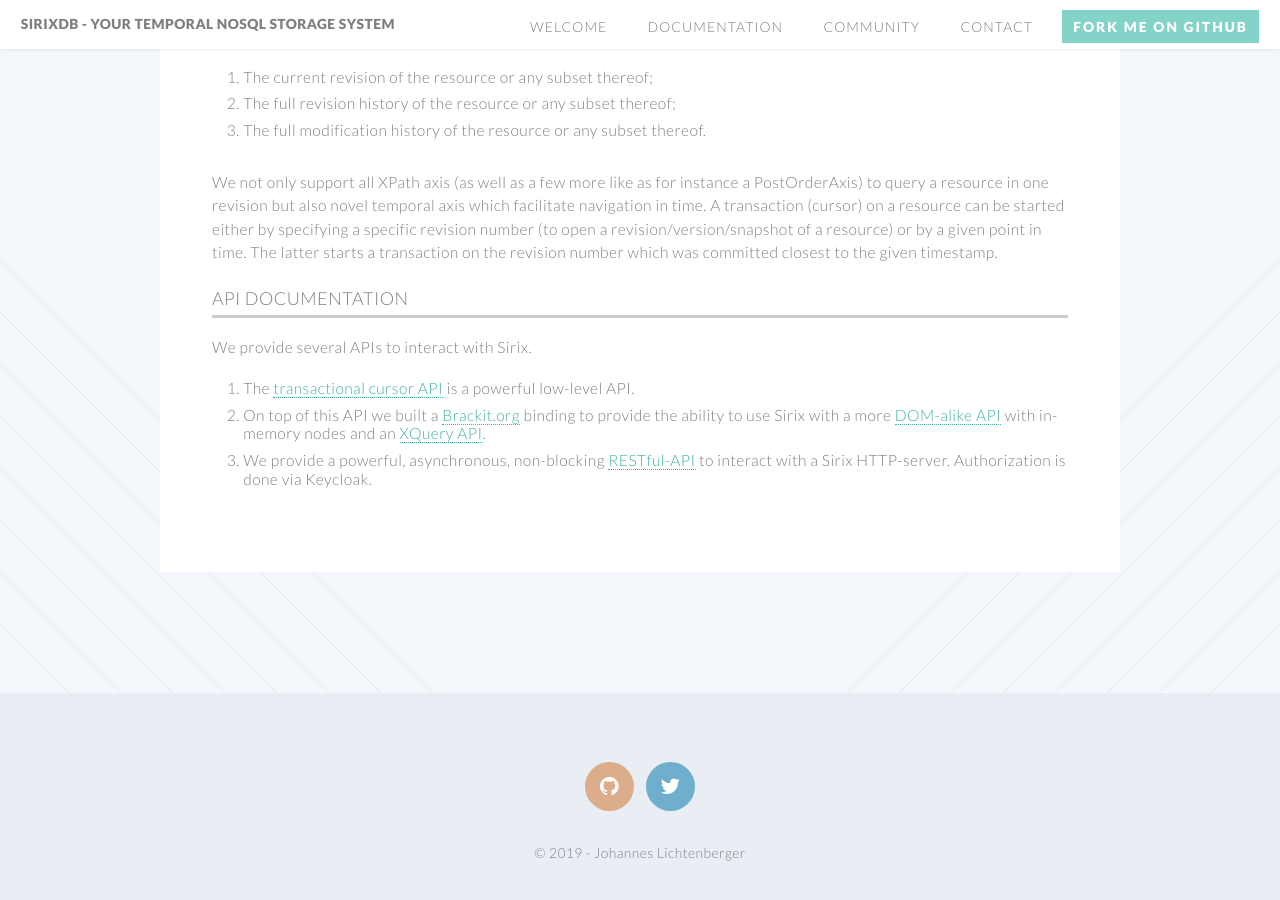
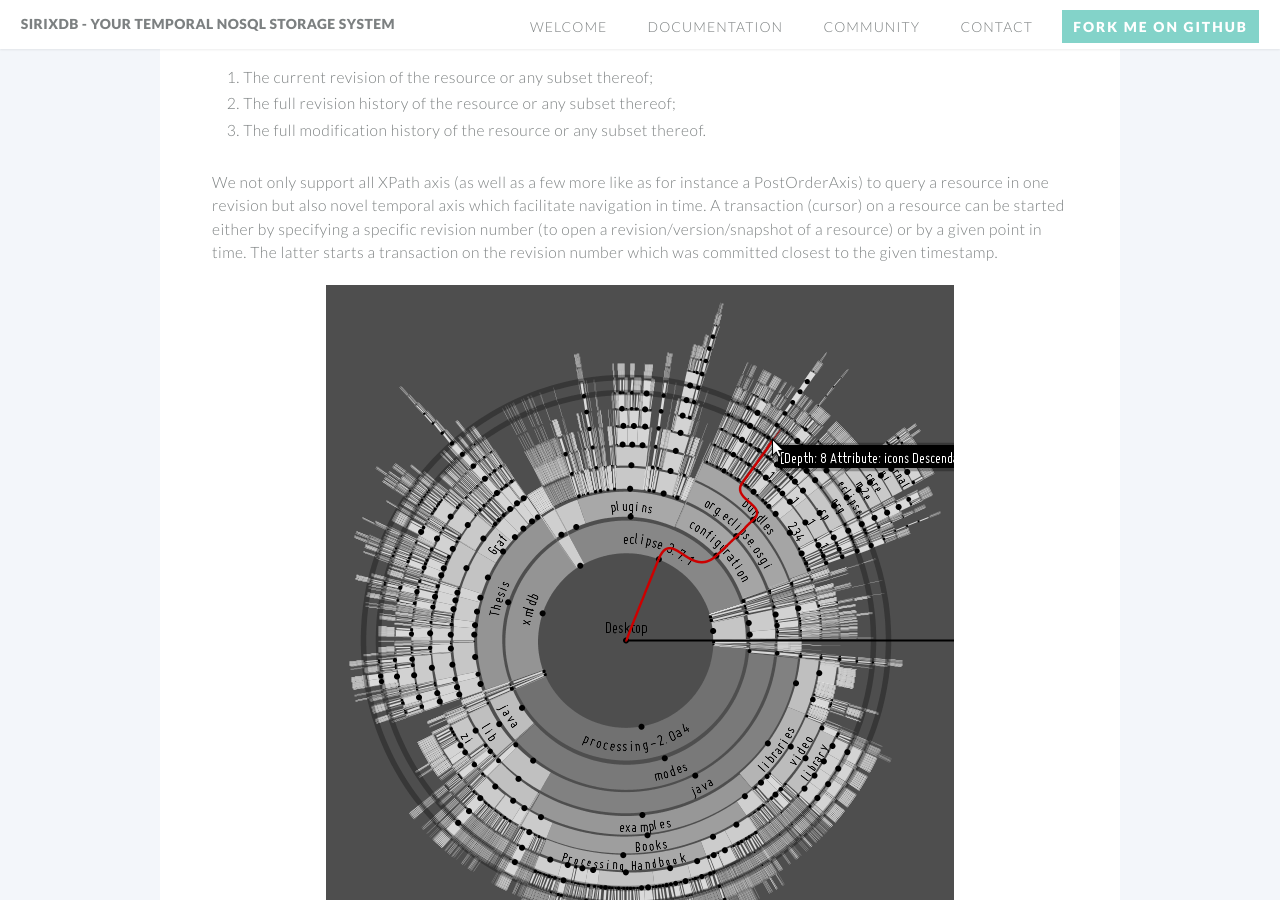
Before and after one commit to sirixdb/sirixdb.github.io, a Jekyll site: the page built from documentation.md, in a window 1280 px wide and 900 px high, scrolled down 661 px. Built offline with Jekyll 4.4.1, drawn with Linux system fonts in a browser that asks for light colours; our own code applies the rules of GitHub Pages for plain Markdown files.

Commit message:
Update documentation.md

```diff
--- a/documentation.md
+++ b/documentation.md
@@ -12,6 +12,10 @@
 
 We not only support all XPath axis (as well as a few more like as for instance a PostOrderAxis) to query a resource in one revision but also novel temporal axis which facilitate navigation in time. A transaction (cursor) on a resource can be started either by specifying a specific revision number (to open a revision/version/snapshot of a resource) or by a given point in time. The latter starts a transaction on the revision number which was committed closest to the given timestamp.
 
+<div class="img_container">
+![sunburstview](images/sunburstview-cut.png) ![moves](images/moves-cut.png)
+</div>
+
 ### API documentation
 We provide several APIs to interact with Sirix.
 
```
